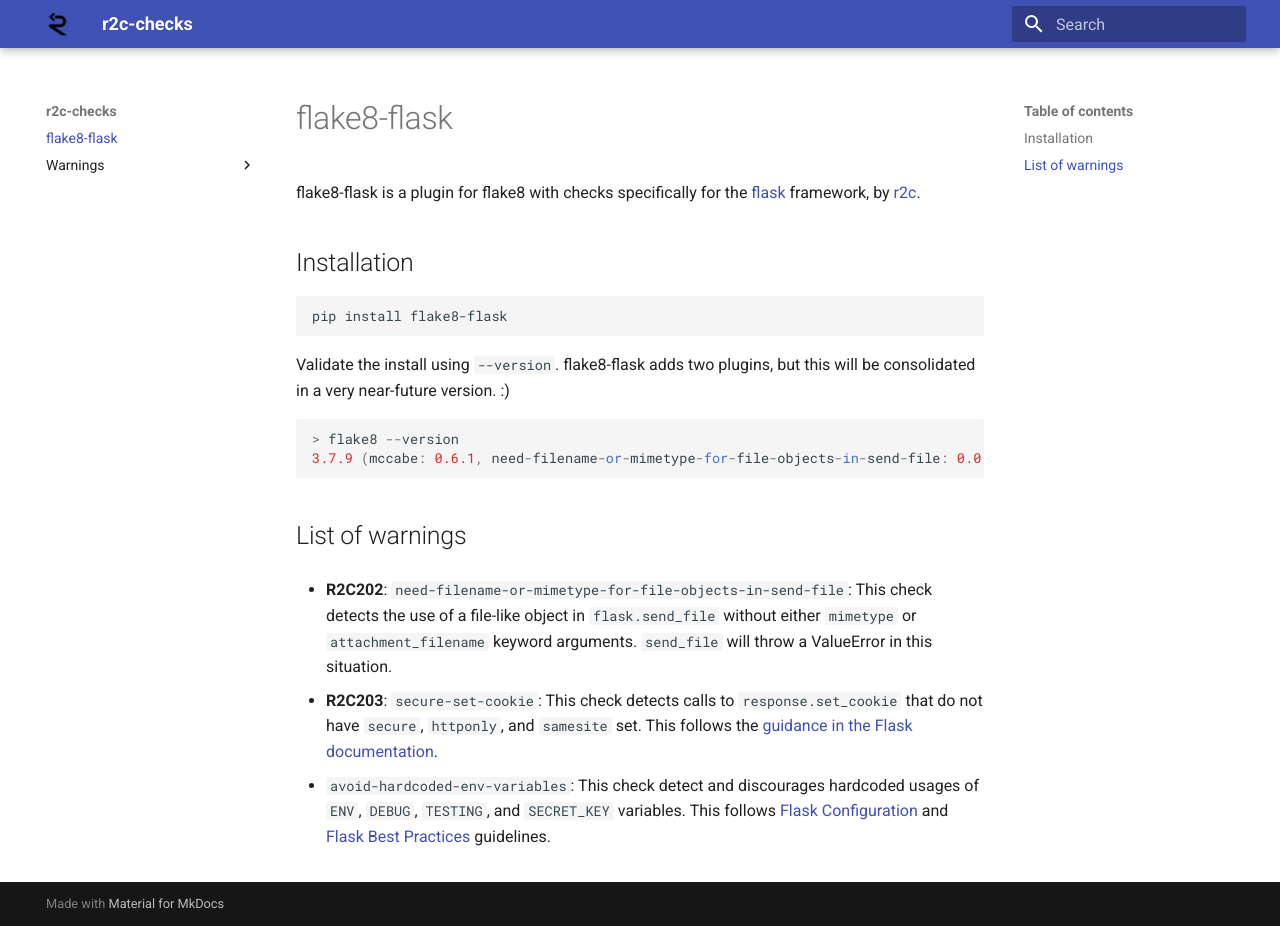
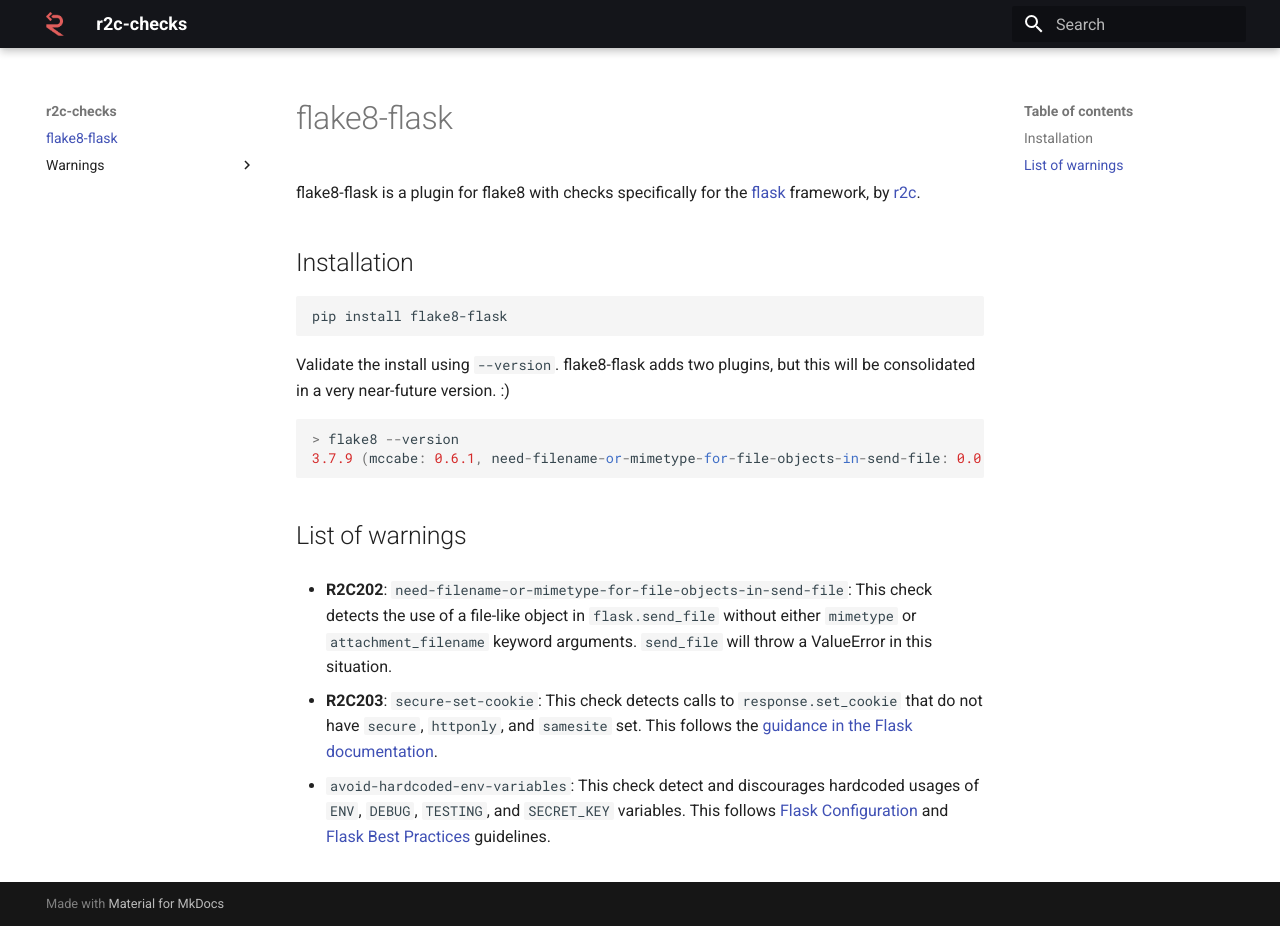
Before and after one commit to returntocorp/docs-r2c-checks, an MkDocs documentation site: the page built from docs/index.md, in a window 1280 px wide and 926 px high. Built offline with MkDocs 1.6.1 and Material for MkDocs 9.7.7, drawn with Linux system fonts in a browser that asks for light colours.

Commit message:
Changed theme colors; changed logo to be the red one

```diff
--- a/mkdocs.yml
+++ b/mkdocs.yml
@@ -2,6 +2,9 @@ site_name: r2c-checks
 theme:
   name: "material"
   favicon: "images/favicon.ico"
-  logo: "images/favicon.ico"
+  logo: "images/r2c-logo-silhouette.png"
+  palette:
+    primary: "black"
+    secondary: "indigo"
 markdown_extensions:
   - codehilite
```
Also changed, not shown: docs/images/r2c-logo-silhouette.png (added).
